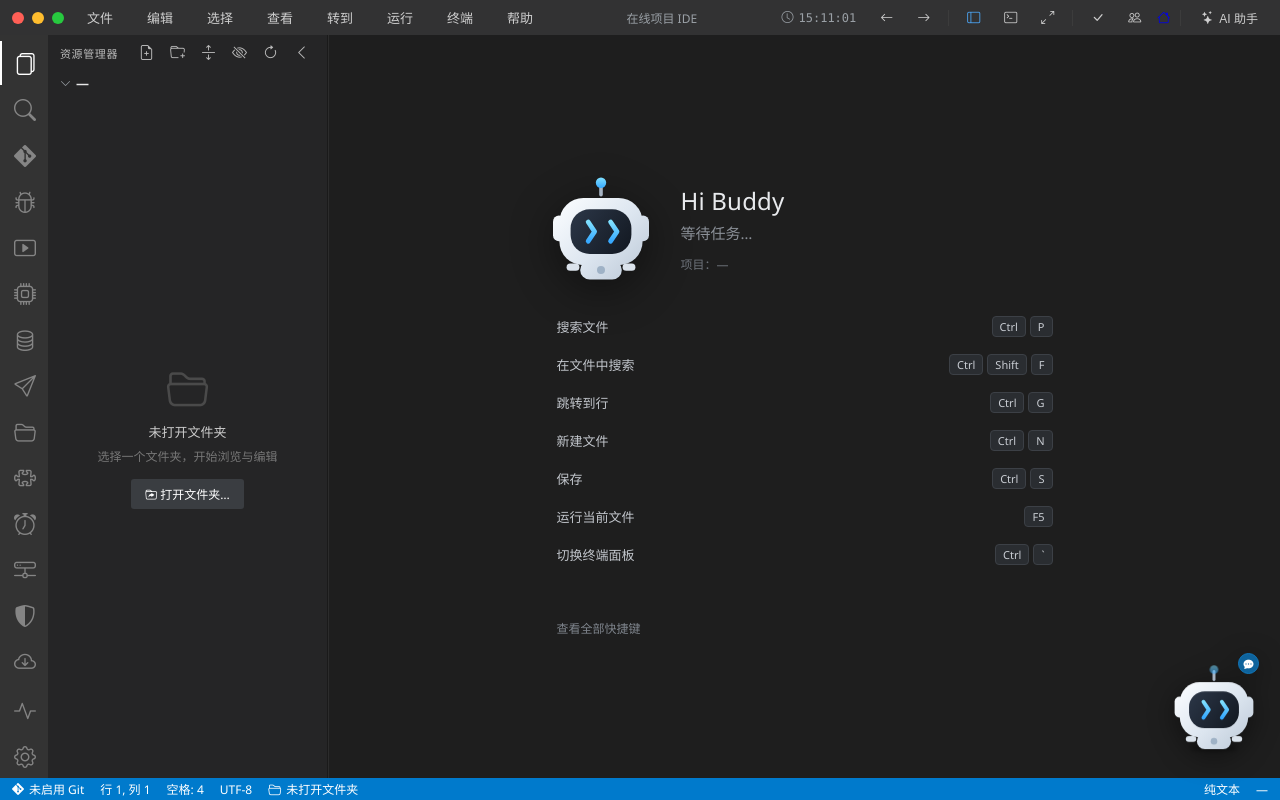
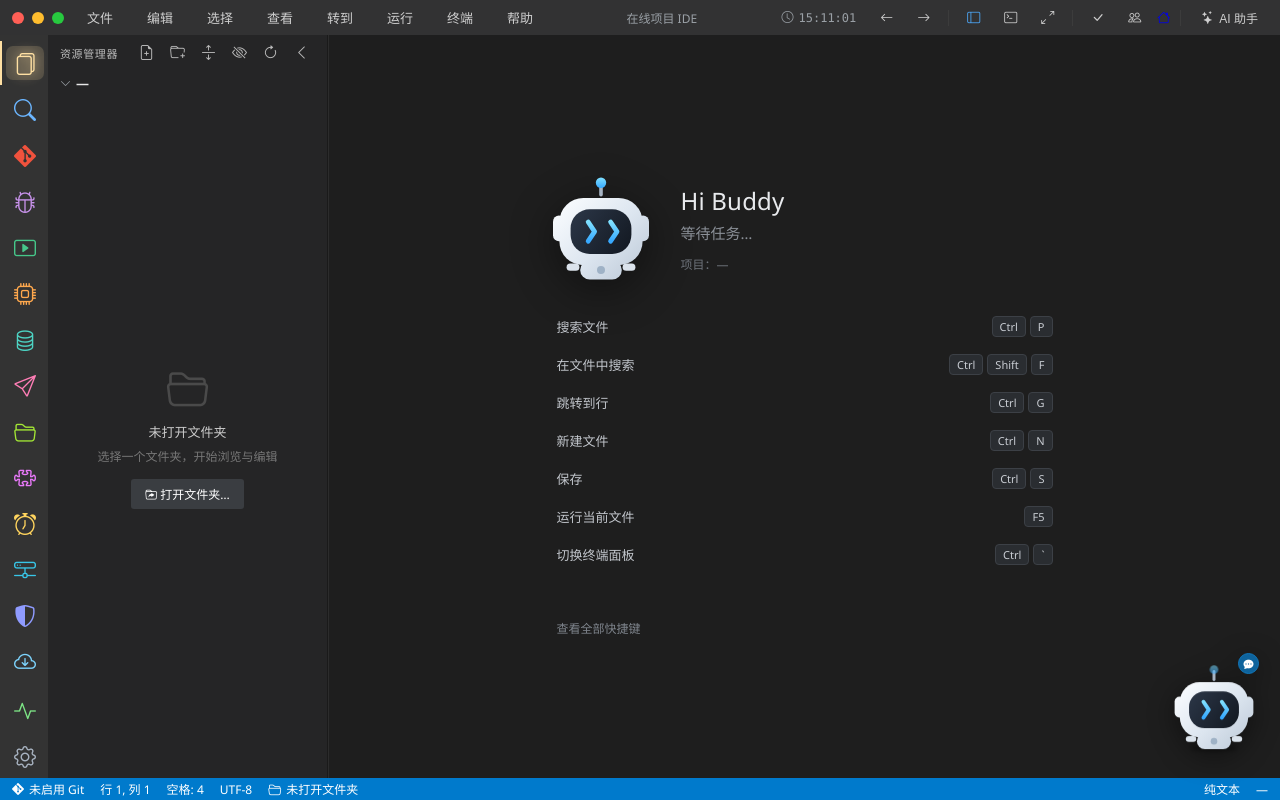
Before and after one commit to modefa888/File_Flask, a Python web app: template app/templates/ide/ide.html in a window 1280 px wide. Run offline with Jinja, Linux system fonts and the light colour scheme; the template is opened without the code that fills it, so the values that code supplies are empty; some libraries are stand-ins or nearby versions.

Commit message:
💄 统一活动栏与标签页图标配色

```diff
--- /dev/null
+++ b/app/templates/ide/css/56_活动栏彩色图标.css
@@ -0,0 +1,110 @@
+/* ================================================================
+   活动栏彩色图标 + 标签页同色
+   ----------------------------------------------------------------
+   原来左侧活动栏所有图标统一是灰色（#858585），只靠形状区分。
+   这里给每个面板一个专属色，并把这套颜色抽成 CSS 变量，
+   让「编辑器区域的标签页图标」也用同一份色值 —— 同一个功能
+   在侧栏和标签页上永远是同一种颜色（深 / 浅主题各自一套）。
+
+   用法：
+     · 侧栏：本文件把变量映射到 .act[data-panel=...] / #actProc / #actSettings；
+     · 标签页：各模块建 tab 时写 iconHtml: '<i class="bi bi-cpu" style="color:var(--ide-c-env)"></i>'，
+       不要写死十六进制色值，切主题时会自动换成浅色主题的深色变体。
+
+   注意：浅色主题的变量写在 html.theme-light 上（比 :root 多一个类），
+   29_浅色主题.css 里的通用灰虽然加载更晚，但本文件的 :html.theme-light .activitybar .act
+   规则特异性更高，不会被压掉。
+   ================================================================ */
+
+/* ---------- 调色板（唯一色值来源） ---------- */
+:root {
+  /* --ide-c-xxx 为常规色；--ide-h-xxx 为悬停 / 激活 / 强调用的亮（深色主题）或深（浅色主题）变体 */
+  --ide-c-explorer: #e8c47c;  --ide-h-explorer: #ffe0a3;   /* 资源管理器：琥珀 */
+  --ide-c-search: #6cb6ff;    --ide-h-search: #a8d3ff;     /* 搜索：天蓝 */
+  --ide-c-git: #f0523d;       --ide-h-git: #ff8f7a;        /* 源代码管理：Git 橙红 */
+  --ide-c-run: #c792ea;       --ide-h-run: #dfb8ff;        /* 运行和调试：紫 */
+  --ide-c-runner: #46c78a;    --ide-h-runner: #7de8b6;     /* 后台任务：运行绿 */
+  --ide-c-env: #ffa84d;       --ide-h-env: #ffc98a;        /* 运行环境 / 运行管理：橙 */
+  --ide-c-dbconn: #4dd4c4;    --ide-h-dbconn: #8ff0e4;     /* 数据库：青绿 */
+  --ide-c-api: #ff7eb6;       --ide-h-api: #ffb0d3;        /* API 调试：粉 */
+  --ide-c-cron: #ffd45e;      --ide-h-cron: #ffe89a;       /* 定时任务：明黄 */
+  --ide-c-ssh: #38c6e8;       --ide-h-ssh: #85e0f7;        /* 终端连接 / SSH 会话：青蓝 */
+  --ide-c-fm: #a3e635;        --ide-h-fm: #cbef7f;         /* 文件夹管理器：青柠 */
+  --ide-c-v2ray: #8f9bff;     --ide-h-v2ray: #bcc4ff;      /* V2Ray 代理：靛蓝 */
+  --ide-c-downloads: #7dd3fc; --ide-h-downloads: #b3e6ff;  /* 下载中心：天青 */
+  --ide-c-ext: #e879f9;       --ide-h-ext: #f5a8ff;        /* 扩展 / 插件视图：品红 */
+  --ide-c-proc: #7ee787;      --ide-h-proc: #b3ffbe;       /* 进程资源管理器：薄荷绿 */
+  --ide-c-settings: #a9b4c2;  --ide-h-settings: #cfd8e3;   /* 设置：钢灰 */
+}
+
+/* 浅色主题：同色相压暗，白底上才看得清 */
+html.theme-light {
+  --ide-c-explorer: #b57b16;  --ide-h-explorer: #8a5c00;
+  --ide-c-search: #1f6feb;    --ide-h-search: #0b4dbf;
+  --ide-c-git: #d0342c;       --ide-h-git: #a3211a;
+  --ide-c-run: #8b3fc4;       --ide-h-run: #6b21a8;
+  --ide-c-runner: #128a5b;    --ide-h-runner: #0b6641;
+  --ide-c-env: #c46a00;       --ide-h-env: #9a5300;
+  --ide-c-dbconn: #0e8f82;    --ide-h-dbconn: #0a6b60;
+  --ide-c-api: #d63384;       --ide-h-api: #a61e61;
+  --ide-c-cron: #a97d00;      --ide-h-cron: #8d6400;
+  --ide-c-ssh: #0a7ea4;       --ide-h-ssh: #075e7b;
+  --ide-c-fm: #4d7c0f;        --ide-h-fm: #3a5c0a;
+  --ide-c-v2ray: #4338ca;     --ide-h-v2ray: #31279b;
+  --ide-c-downloads: #0284c7; --ide-h-downloads: #0369a1;
+  --ide-c-ext: #a21caf;       --ide-h-ext: #86198f;
+  --ide-c-proc: #16a34a;      --ide-h-proc: #15803d;
+  --ide-c-settings: #5b6672;  --ide-h-settings: #383f47;
+}
+
+/* ---------- 活动栏：颜色改为变量驱动 ---------- */
+.activitybar .act { color: var(--act-c, #858585); transition: color .15s ease; }
+.activitybar .act:hover { color: var(--act-h, #ffffff); }
+.activitybar .act.active { color: var(--act-h, #ffffff); border-left-color: var(--act-h, #ffffff); }
+
+/* 面板 → 色板变量：未定义的面板（插件系统新增的图标等）自动回落默认灰 */
+.activitybar .act[data-panel="explorer"]  { --act-c: var(--ide-c-explorer);  --act-h: var(--ide-h-explorer); }
+.activitybar .act[data-panel="search"]    { --act-c: var(--ide-c-search);    --act-h: var(--ide-h-search); }
+.activitybar .act[data-panel="git"]       { --act-c: var(--ide-c-git);       --act-h: var(--ide-h-git); }
+.activitybar .act[data-panel="run"]       { --act-c: var(--ide-c-run);       --act-h: var(--ide-h-run); }
+.activitybar .act[data-panel="runner"]    { --act-c: var(--ide-c-runner);    --act-h: var(--ide-h-runner); }
+.activitybar .act[data-panel="env"]       { --act-c: var(--ide-c-env);       --act-h: var(--ide-h-env); }
+.activitybar .act[data-panel="dbconn"]    { --act-c: var(--ide-c-dbconn);    --act-h: var(--ide-h-dbconn); }
+.activitybar .act[data-panel="api"]       { --act-c: var(--ide-c-api);       --act-h: var(--ide-h-api); }
+.activitybar .act[data-panel="cron"]      { --act-c: var(--ide-c-cron);      --act-h: var(--ide-h-cron); }
+.activitybar .act[data-panel="sshconn"]   { --act-c: var(--ide-c-ssh);       --act-h: var(--ide-h-ssh); }
+.activitybar .act[data-panel="fm"]        { --act-c: var(--ide-c-fm);        --act-h: var(--ide-h-fm); }
+.activitybar .act[data-panel="v2ray"]     { --act-c: var(--ide-c-v2ray);     --act-h: var(--ide-h-v2ray); }
+.activitybar .act[data-panel="downloads"] { --act-c: var(--ide-c-downloads); --act-h: var(--ide-h-downloads); }
+.activitybar .act[data-panel="ext"]       { --act-c: var(--ide-c-ext);       --act-h: var(--ide-h-ext); }
+/* 底部两个图标没有 data-panel（不参与排序 / 启停），用 id 定位 */
+.activitybar #actProc     { --act-c: var(--ide-c-proc);     --act-h: var(--ide-h-proc); }
+.activitybar #actSettings { --act-c: var(--ide-c-settings); --act-h: var(--ide-h-settings); }
+
+/* 悬停 / 激活时在图标后面垫一层同色淡底（径向柔光，避免生硬的方块） */
+.activitybar .act::before {
+  content: ""; position: absolute; inset: 5px 4px; border-radius: 7px;
+  background: currentColor; opacity: 0; transition: opacity .16s ease; pointer-events: none;
+}
+.activitybar .act:hover::before { opacity: .10; }
+.activitybar .act.active::before { opacity: .16; }
+/* 图标与徽标压在淡底之上 */
+.activitybar .act > i { position: relative; z-index: 1; }
+.activitybar .act > .runner-badge { z-index: 2; }
+/* 当前面板的图标带一圈同色微光，深色主题下更像「亮起」 */
+.activitybar .act.active > i { filter: drop-shadow(0 0 6px currentColor); }
+
+/* ---------- 浅色主题：活动栏 ---------- */
+/* 色值本身已由 html.theme-light 上的变量切换，这里只负责压过 29_ 里的通用灰 */
+html.theme-light .activitybar .act { color: var(--act-c, #4a4a4a); }
+html.theme-light .activitybar .act:hover { color: var(--act-h, #000000); }
+html.theme-light .activitybar .act.active { color: var(--act-h, #000000); border-left-color: var(--act-h, #0066b8); }
+html.theme-light .activitybar .act:hover::before { opacity: .09; }
+html.theme-light .activitybar .act.active::before { opacity: .14; }
+html.theme-light .activitybar .act.active > i { filter: none; }   /* 白底上不要发光 */
+
+/* ---------- 标签页：与侧栏同色 ---------- */
+/* 各模块建标签时写 iconHtml: '<i class="bi bi-xxx" style="color:var(--ide-c-yyy)"></i>'，
+   与侧栏取的是同一份变量，颜色天然一致；内联样式优先级最高，
+   所以激活 / 悬停标签的文字色规则不会把图标颜色改掉。 */
+.tab .t-ic .bi { flex: none; }
--- a/app/templates/ide/ide.html
+++ b/app/templates/ide/ide.html
@@ -191,6 +191,10 @@ html.theme-light .CodeMirror-foldgutter-folded:hover:after { color: #111; opacit
 {# 包管理器浮层（requirements.txt 工具栏 🔍：PyPI 搜索 / 安装 / 升级 / 卸载 / 下载） #}
 {% include 'ide/css/55_包管理器浮层.css' %}
 </style>
+{# 活动栏彩色图标：每个面板一个专属色，深浅主题各一套（内部用 html.theme-light 提高特异性压过 29_） #}
+<style>
+{% include 'ide/css/56_活动栏彩色图标.css' %}
+</style>
 {# 29_浅色主题 必须最后一个 <style> 加载：它的浅色覆盖与原始规则同权重，靠「后加载者胜」生效 #}
 <style>
 {% include 'ide/css/29_浅色主题.css' %}
--- a/app/templates/ide/js/00_preamble.js
+++ b/app/templates/ide/js/00_preamble.js
@@ -1901,7 +1901,7 @@
     const iconName = (tab.diff && tab.relPath) ? baseName(tab.relPath) : tabName;
     const isSshTab = String(tab.path || "").indexOf("\u0000ssh:") === 0;
     const ic = tab.iconHtml || (isSshTab
-      ? '<i class="bi bi-hdd-network"></i>'      // SSH 会话：统一用服务器图标，不交给文件类型推断
+      ? '<i class="bi bi-hdd-network" style="color:var(--ide-c-ssh)"></i>'   // SSH 会话：统一用服务器图标（与侧栏「终端连接」同色）
       : iconFor(iconName, false));                 // 汇总标签页可自带图标
     el.innerHTML = '<span class="t-ic">' + ic + '</span><span class="t-nm">' + esc(tabName) + '</span><span class="t-dot"></span><span class="t-close"><i class="bi bi-x"></i></span>';
     // closeTab 是 async：出错时别静默吞掉（表现为「点 × 没反应」），打到控制台便于排查
--- a/app/templates/ide/js/08_源代码管理_Git_状态_暂存_取消暂存_放弃_提交_差异视图.js
+++ b/app/templates/ide/js/08_源代码管理_Git_状态_暂存_取消暂存_放弃_提交_差异视图.js
@@ -1851,7 +1851,8 @@
      复用单文件差异的渲染管线（mountSplitDiff）：每个文件块用一个轻量上下文
      {cmBox, relPath, diffText, diffView} 渲染，因此配色 / 折叠未更改区域 /
      语法高亮 / 行内词级高亮与逐个打开文件时的差异视图完全一致。 */
-  const ALL_DIFF_ICON = '<i class="bi bi-file-diff" style="color:#e2a03f"></i>';
+  // 「打开更改」汇总标签：颜色与左侧「源代码管理」活动栏图标同源（--ide-c-git）
+  const ALL_DIFF_ICON = '<i class="bi bi-file-diff" style="color:var(--ide-c-git)"></i>';
 
   function openAllChangesTab() {
     if (!gitState.isRepo) { toast("当前不是 Git 仓库", "warn"); return null; }
--- a/app/templates/ide/js/12_运行环境_探测本机_Node_Python_PHP_Java_Go_等运行时与工.js
+++ b/app/templates/ide/js/12_运行环境_探测本机_Node_Python_PHP_Java_Go_等运行时与工.js
@@ -834,7 +834,8 @@
       tab = {
         path: ENV_VIEW_PATH, host: host, cm: null, original: "", dirty: false,
         group: curGroup, name: "运行管理", displayPath: "运行管理", relPath: "",
-        iconHtml: '<i class="bi bi-cpu" style="color:#6fcf8a"></i>',
+        // 图标颜色与左侧「运行环境」活动栏图标同源（--ide-c-env），深浅主题自动切换
+        iconHtml: '<i class="bi bi-cpu" style="color:var(--ide-c-env)"></i>',
       };
       tab.onBeforeClose = () => { ENV.view.openId = null; return true; };
       // 切回本标签时同步一次（期间可能在侧栏改过自定义路径 / 环境变量）
--- a/app/templates/ide/js/15_设置页_仿_Trae_VS_Code_以_设置_标签页形式打开_可与文件标签并存.js
+++ b/app/templates/ide/js/15_设置页_仿_Trae_VS_Code_以_设置_标签页形式打开_可与文件标签并存.js
@@ -133,7 +133,8 @@ const SETTINGS_PATH = "\u0000settings";   // 设置页虚拟路径（不与真
       host.className = "cm-host set-host";
       tab = { path: SETTINGS_PATH, displayPath: "设置", name: "设置", host, cm: null,
               original: "", dirty: false, big: false, group: curGroup, isSettings: true,
-              iconHtml: '<i class="bi bi-gear"></i>' };  // 左侧固定显示齿轮图标，而非默认文件图标
+              // 左侧固定显示齿轮图标（颜色与活动栏底部「设置」一致），而非默认文件图标
+              iconHtml: '<i class="bi bi-gear" style="color:var(--ide-c-settings)"></i>' };
       tabs.push(tab);
       renderTabsAll();
       buildSettingsContent(host);
--- a/app/templates/ide/js/30_数据库连接工具_多数据库_侧栏连接管理_编辑器区域浏览与查询.js
+++ b/app/templates/ide/js/30_数据库连接工具_多数据库_侧栏连接管理_编辑器区域浏览与查询.js
@@ -467,7 +467,8 @@
       tab = { path: path, displayPath: conn.name, name: conn.name, host: host, cm: null,
               original: "", dirty: false, big: false, group: curGroup, isDbConn: true,
               connId: conn.id,
-              iconHtml: '<i class="bi ' + escAttr(dbcKind(conn.kind).icon || "bi-database") + '"></i>' };
+              // 颜色与左侧「数据库」活动栏图标同源（--ide-c-dbconn）
+              iconHtml: '<i class="bi ' + escAttr(dbcKind(conn.kind).icon || "bi-database") + '" style="color:var(--ide-c-dbconn)"></i>' };
       tabs.push(tab);
       renderTabsAll();
       buildDbView(tab, conn);
--- a/app/templates/ide/js/36_定时任务_参考青龙面板_cron_执行记录_日志.js
+++ b/app/templates/ide/js/36_定时任务_参考青龙面板_cron_执行记录_日志.js
@@ -1571,7 +1571,8 @@
       tab = {
         path: CRON_VIEW_PATH, host: host, cm: null, original: "", dirty: false,
         group: curGroup, name: "定时任务", displayPath: "定时任务", relPath: "",
-        iconHtml: '<i class="bi bi-alarm" style="color:#e2c08a"></i>',
+        // 与左侧「定时任务」活动栏图标同色（--ide-c-cron）
+        iconHtml: '<i class="bi bi-alarm" style="color:var(--ide-c-cron)"></i>',
       };
       tab.onBeforeClose = () => {
         clearTimeout(CRON.view.timer); clearTimeout(CRON.view.logTimer);
--- a/app/templates/ide/js/38_ssh终端连接工具_侧栏连接管理_编辑器区域远程终端.js
+++ b/app/templates/ide/js/38_ssh终端连接工具_侧栏连接管理_编辑器区域远程终端.js
@@ -285,7 +285,8 @@
     if (!tn || /^ssh:/.test(tn)) tn = (c.user || "root") + "@" + (c.host || "远程主机");
     const tab = {
       path: path, name: tn, host: host,
-      iconHtml: '<i class="bi bi-hdd-network"></i>',
+      // 图标颜色与左侧「终端连接」活动栏图标同源（--ide-c-ssh）
+      iconHtml: '<i class="bi bi-hdd-network" style="color:var(--ide-c-ssh)"></i>',
       isSshTerm: true, connId: c.id,
       // 必须带编辑组：mountHost 按 group 找容器，缺了 host 永远挂不进编辑区（页面一片空白）
       group: (typeof curGroup === "number" && curGroup >= 0) ? curGroup : 0,
@@ -309,7 +310,8 @@
     if (!tn || /^ssh:/.test(tn)) tn = (c.user || "root") + "@" + (c.host || "远程主机");
     const tab = {
       path: path, name: tn, host: host,
-      iconHtml: '<i class="bi bi-hdd-network"></i>',
+      // 图标颜色与左侧「终端连接」活动栏图标同源（--ide-c-ssh）
+      iconHtml: '<i class="bi bi-hdd-network" style="color:var(--ide-c-ssh)"></i>',
       isSshTerm: true, connId: c.id, sshPlaceholder: true,
       // 与真实终端一致：mountHost 按 group 找容器
       group: (typeof curGroup === "number" && curGroup >= 0) ? curGroup : 0,
--- a/app/templates/ide/js/40_后台任务_编辑器区域管理面板_列表_详情_实时日志.js
+++ b/app/templates/ide/js/40_后台任务_编辑器区域管理面板_列表_详情_实时日志.js
@@ -42,7 +42,8 @@ function openRunnerView(tid) {
     tab = {
       path: RUNNER_VIEW_PATH, host: host, cm: null, original: "", dirty: false,
       group: curGroup, name: "后台任务", displayPath: "后台任务", relPath: "",
-      iconHtml: '<i class="bi bi-play-btn" style="color:#7ec96f"></i>',
+      // 与左侧「后台任务」活动栏图标同色（--ide-c-runner）
+      iconHtml: '<i class="bi bi-play-btn" style="color:var(--ide-c-runner)"></i>',
     };
     tab.onBeforeClose = () => {          // 关标签：断日志连接、停自动刷新
       clearTimeout(RUNVIEW.tick);
--- a/app/templates/ide/js/45_文件夹管理器可视化查看.js
+++ b/app/templates/ide/js/45_文件夹管理器可视化查看.js
@@ -165,9 +165,8 @@ function _fmMakeTab(conn, startPath) {
     name: remote ? (conn.name || conn.host) : "文件夹管理器",
     displayPath: remote ? ("文件管理器 · " + (conn.user || "root") + "@" + conn.host) : "文件夹管理器",
     relPath: "",
-    iconHtml: remote
-      ? '<i class="bi bi-folder2-open" style="color:#e2a04a"></i>'
-      : '<i class="bi bi-folder2-open" style="color:#c09553"></i>',
+    // 与左侧「文件夹管理器」活动栏图标同色（--ide-c-fm）；远程 / 本地统一用同一个颜色
+    iconHtml: '<i class="bi bi-folder2-open" style="color:var(--ide-c-fm)"></i>',
   };
   tab.onBeforeClose = () => {
     fmRememberPath(fm);                            // 关标签时把当前目录记下来，下次打开回到这里
--- a/app/templates/ide/js/47_V2Ray代理_订阅_节点_10808出口.js
+++ b/app/templates/ide/js/47_V2Ray代理_订阅_节点_10808出口.js
@@ -481,7 +481,8 @@
       tab = {
         path: VIEW_PATH, host: host, cm: null, original: "", dirty: false,
         group: curGroup, name: "V2Ray 代理", displayPath: "V2Ray 代理", relPath: "",
-        iconHtml: '<i class="bi bi-shield-shaded" style="color:#4fc9a8"></i>',
+        // 与左侧「V2Ray 代理」活动栏图标同色（--ide-c-v2ray）
+        iconHtml: '<i class="bi bi-shield-shaded" style="color:var(--ide-c-v2ray)"></i>',
       };
       tab.onBeforeClose = () => { v2LogStop(); v2TrafStop(); v2JobClose(); v2SaveView(false); return true; };
       tab.onActivate = () => {
--- a/app/templates/ide/js/52_下载中心_多文件打包_可视化选目录_断点续传_下载记录_设置.js
+++ b/app/templates/ide/js/52_下载中心_多文件打包_可视化选目录_断点续传_下载记录_设置.js
@@ -164,7 +164,8 @@ function openDownloadCenter(view, opts) {
     tab = {
       path: DL_VIEW_PATH, host: host, cm: null, original: "", dirty: false,
       group: curGroup, name: "下载中心", displayPath: "下载中心", relPath: "",
-      iconHtml: '<i class="bi bi-cloud-arrow-down" style="color:#4fc1ff"></i>',
+      // 与左侧「下载中心」活动栏图标同色（--ide-c-downloads）
+      iconHtml: '<i class="bi bi-cloud-arrow-down" style="color:var(--ide-c-downloads)"></i>',
       isDownloads: true,           // 会话恢复：刷新页面后按此标记重开（见 00_preamble sessionRestore）
     };
     tab.onBeforeClose = function () { dlStopAll(); dlPollStop(); return true; };
```
Also changed, not shown: app/templates/ide/js/20_插件系统_宿主API_沙箱.js (+7 -4 lines), app/templates/ide/js/32_HTTP请求工具_仿_Postman_接口调试.js.
